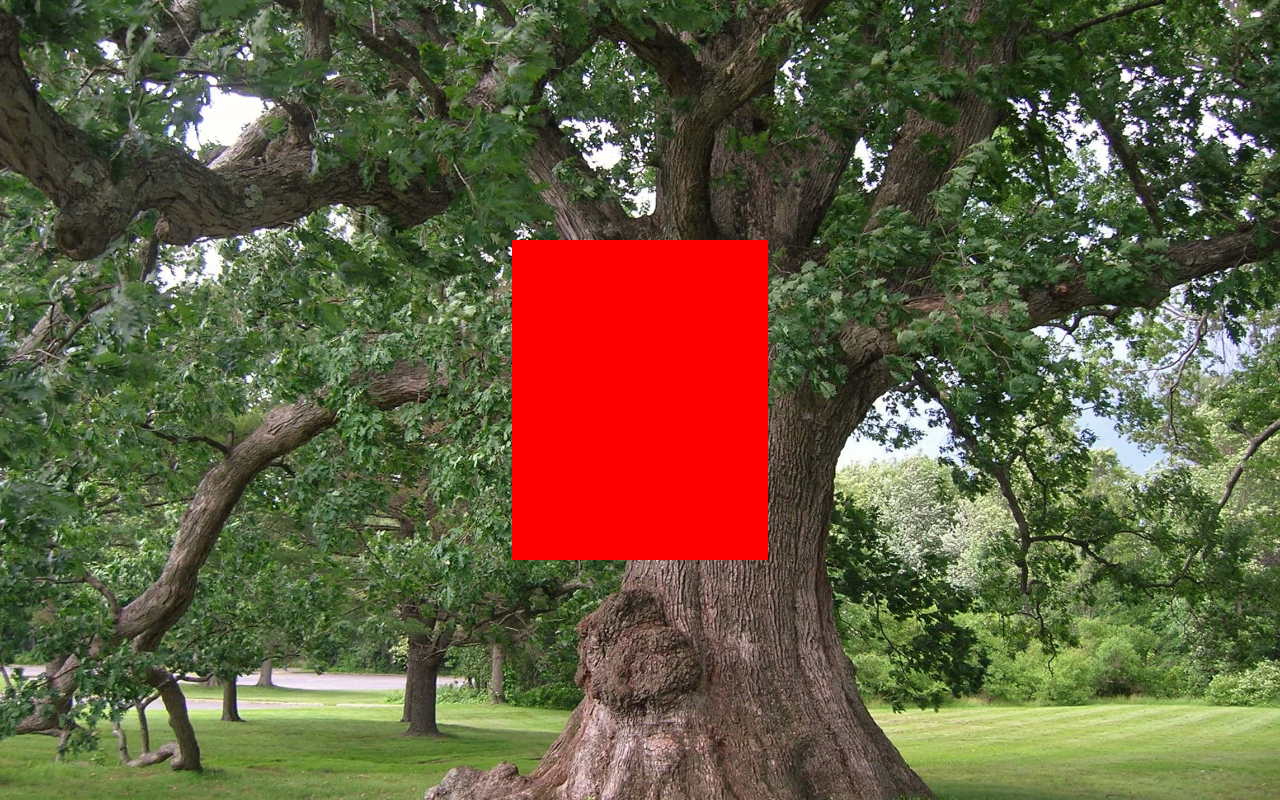
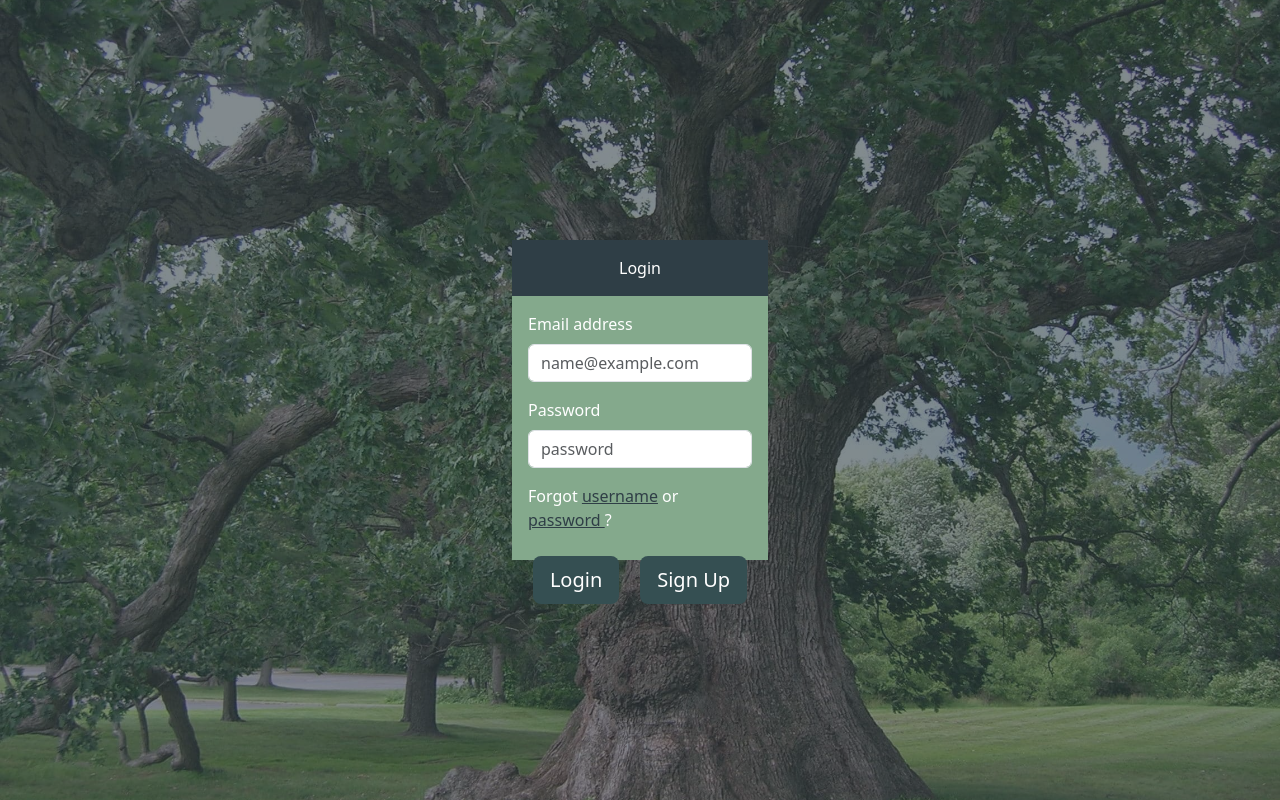
Before and after one commit to JustInJax1991/login-page, a React (Create React App) app: page / in a window 1280 px wide. Built offline with nearby package versions, Linux system fonts and the light colour scheme.

Commit message:
Initial static design page done

```diff
--- a/src/App.js
+++ b/src/App.js
@@ -15,7 +15,15 @@ class App extends Component {
         height: '100vh',
         width: '100vw'
         }}>
+          <div style={{
+            height: '100vh',
+            width: '100vw',
+            backgroundColor: 'rgba(47, 62, 70, .6)'
+
+          }}>
           <LoginContainer/>
+          </div>
+
       </div>
 
     );
@@ -32,9 +40,51 @@ class LoginContainer extends Component {
         <div className="position-absolute top-50 start-50 translate-middle" style={{
         height: '40%',
         width: '20%',
-        backgroundColor: 'red'
-      }}     >
+        backgroundColor: '#84a98c'
+      }}>
+        <LoginHeader/>
+        <LoginSignUpBody/>
+        </div>
+      </div>
+    )
+  }
+}
 
+class LoginHeader extends Component {
+  render() {
+    return(
+      <nav className="navbar" style={{
+        backgroundColor: '#2f3e46',
+
+      }}>
+        <div className="container-fluid justify-content-center">
+          <span class="navbar-text" style={{color: 'white'}}>
+            Login
+          </span>
+        </div>
+      </nav>
+    )
+  }
+}
+
+class LoginSignUpBody extends Component {
+  render() {
+    return (
+      <div>
+        <div className="my-3 mx-3" style={{color: 'white'}}>
+         <label for="email" className="form-label">Email address</label>
+         <input type="email" className="form-control" id="email" placeholder='name@example.com'></input>
+        </div>
+        <div className="my-3 mx-3" style={{color: 'white'}}>
+         <label for="password" className="form-label">Password</label>
+         <input type="password" className="form-control" id="password" placeholder='password'></input>
+        </div>
+        <div className="my-3 mx-3" style={{color: 'white'}}>
+          Forgot <a href="#" style={{color: '#2f3e46'}}>username</a> or <a href="#" style={{color: '#2f3e46'}}>password </a>?
+        </div>
+        <div className="my-4 d-flex justify-content-evenly" style={{color: 'white'}}>
+          <button type="button" className="btn btn-lg" style={{backgroundColor: '#354f52', color: 'white'}}>Login</button>
+          <button type="button" className="btn btn-lg" style={{backgroundColor: '#354f52', color: 'white'}}>Sign Up</button>
         </div>
       </div>
     )
```
